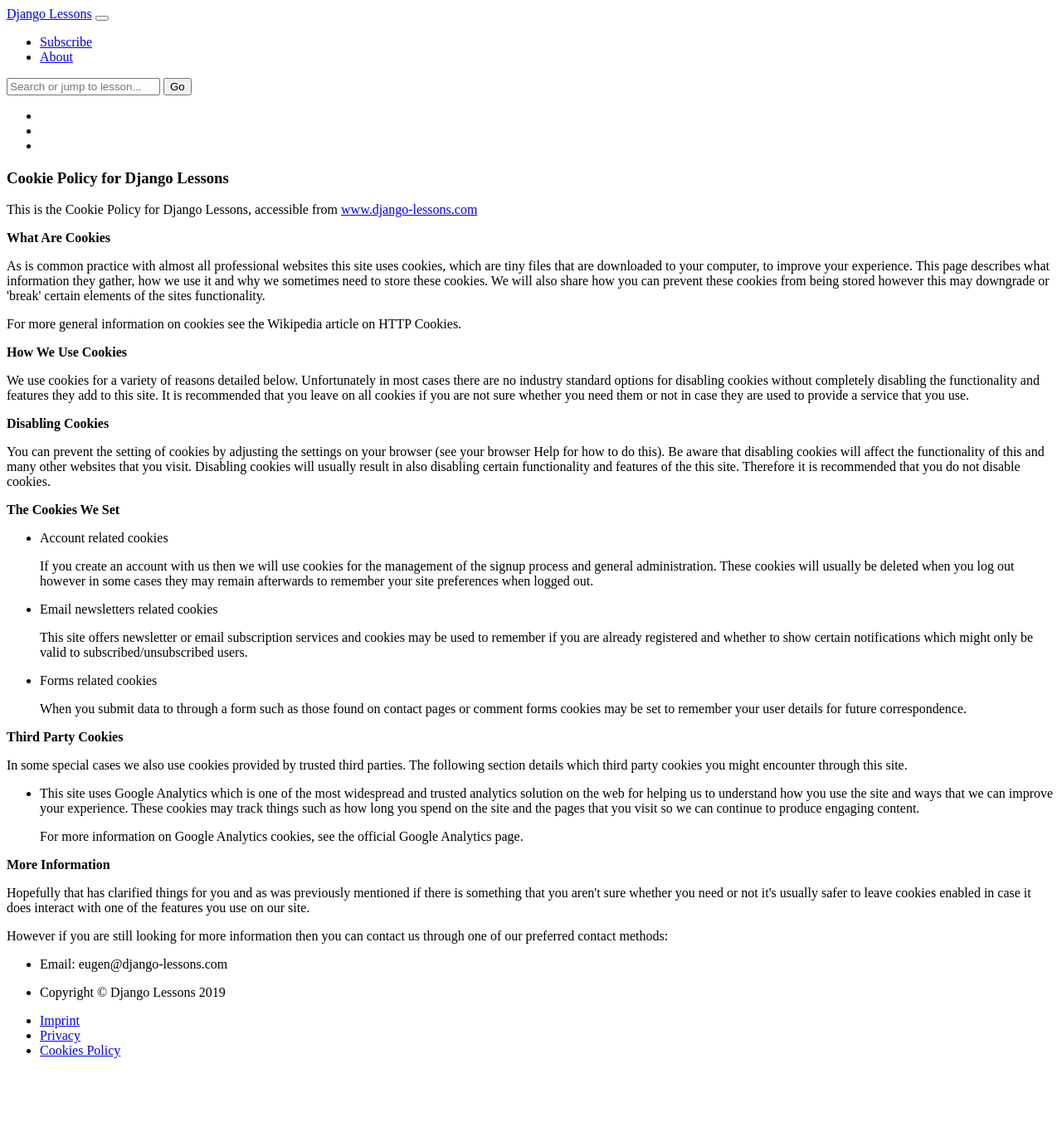
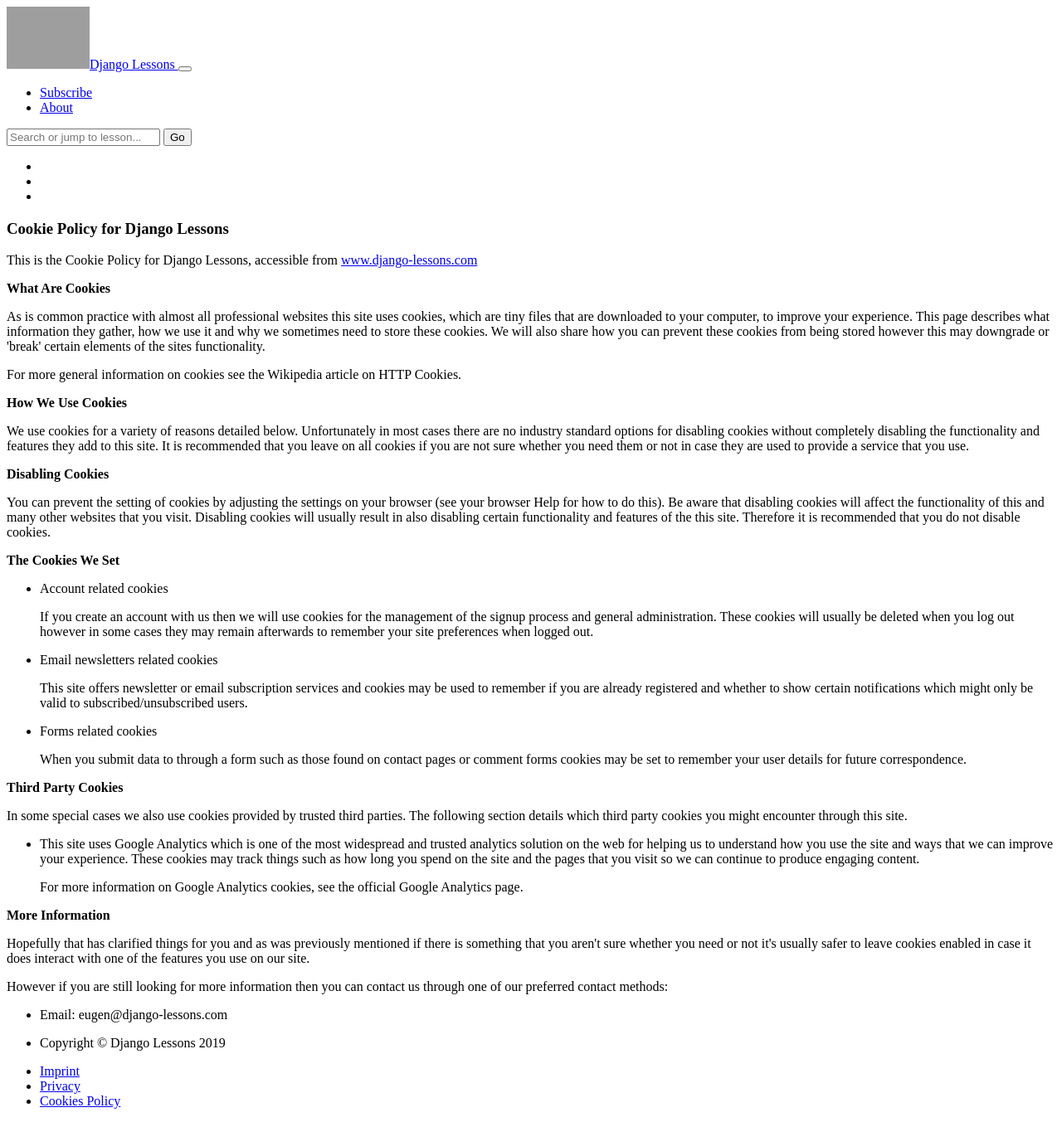
Before and after one commit to anuroop18/django-lessons-proj, a Django app: template lessons/templates/lessons/cookies.html in a window 1280 px wide. Shown: the whole page at 83% size. Before the commit the page ends 1276 px from the top, so only its background shows below. Run offline with Django 3.2, Linux system fonts and the light colour scheme; the template is opened without the code that fills it, so the values that code supplies are empty; grey boxes are pictures that could not be loaded.

Commit message:
now with favicon and logo

```diff
--- a/lessons/templates/lessons/base.html
+++ b/lessons/templates/lessons/base.html
@@ -10,7 +10,7 @@
 <title>Django Lessons</title>
 
 <!-- Favicon -->
-<link rel="shortcut icon" href="images/favicon.ico" />
+<link rel='shortcut icon' type='image/x-icon' href='/static/favicon.ico' />
 
 <link rel="stylesheet" type="text/css" href="{{ STATIC_CSS_URL }}" />
 
@@ -19,7 +19,9 @@
 <body>
   <nav class="navbar navbar-expand-lg navbar-dark bg-dark py-1">
     <div class="container">
-      <a class="navbar-brand" href="{% url 'index' %}">Django Lessons</a>
+      <a class="navbar-brand" href="{% url 'index' %}">
+        <img class="navbar-logo" src="/static/img/logo.svg" width="100">Django Lessons
+      </a>
       <button class="navbar-toggler" type="button" data-toggle="collapse" data-target="#navbarResponsive" aria-controls="navbarResponsive" aria-expanded="false" aria-label="Toggle navigation">
         <span class="navbar-toggler-icon"></span>
       </button>
```
